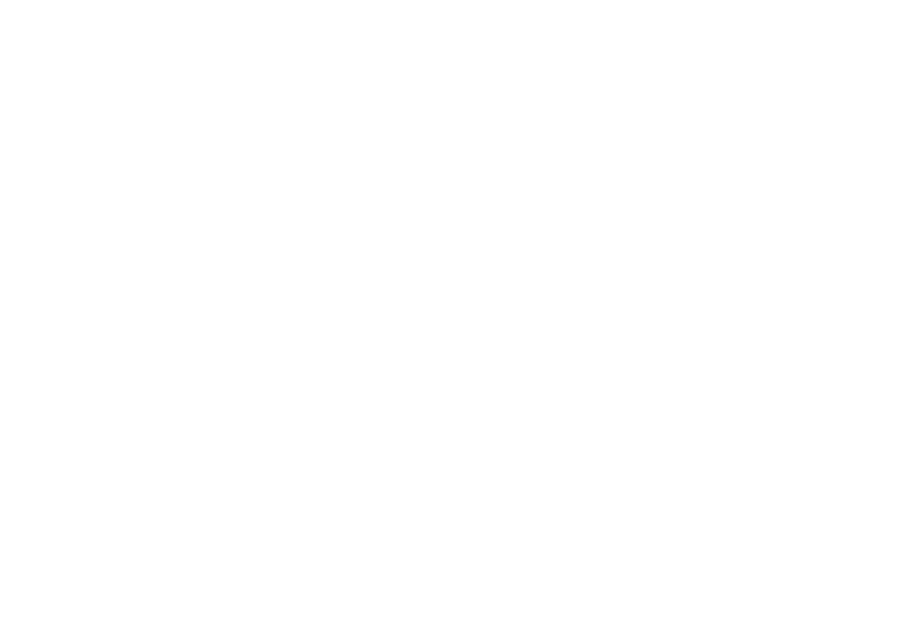
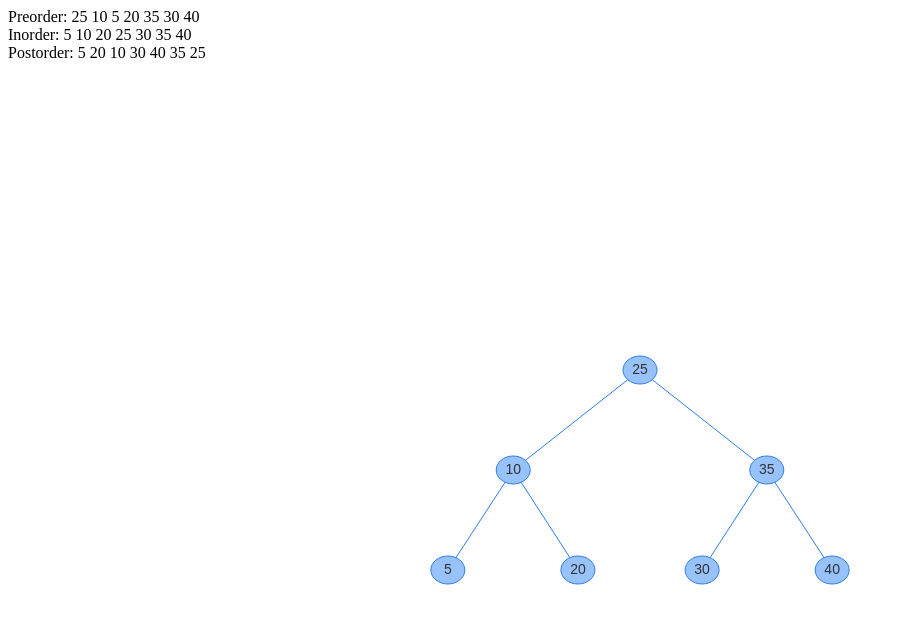
Before and after one commit to KritianWhite/lists-with-TDA, a plain HTML site: page No-lineal structure/Structure in js/Arboles/AVL/index.html in a window 1280 px wide. Shown: the whole page, without its empty margins (0-905 px from the left). Drawn offline with Linux system fonts and the light colour scheme.

Commit message:
All funtional... >.<

```diff
--- a/No-lineal structure/Structure in js/Arboles/AVL/AVL Tree.js
+++ b/No-lineal structure/Structure in js/Arboles/AVL/AVL Tree.js
@@ -129,3 +129,52 @@ class AVL {
         }
     }
 }
+
+function graficarAVL() {
+    var avl = new AVL()
+    avl.add(5)
+    avl.add(10)
+    avl.add(20)
+    avl.add(25)
+    avl.add(30)
+    avl.add(35)
+    avl.add(40)
+    document.getElementById("log").innerHTML+='Preorder:  '
+    avl.preorder(avl.root)
+    document.getElementById("log").innerHTML+='<br>Inorder:   '
+    avl.inorder(avl.root)
+    document.getElementById("log").innerHTML+='<br>Postorder: '
+    avl.postorder(avl.root)
+    avl.dot = '{'
+    avl.dotgen(avl.root)
+    avl.dot += '}'
+    //return avl.dot
+
+
+	 // create a network
+	 var container = document.getElementById("mynetwork");
+	 var DOTstring = avl.dot
+	 var parsedData = vis.parseDOTNetwork(DOTstring);
+	 var data = {
+		 nodes: parsedData.nodes,
+		 edges: parsedData.edges
+	 }
+	 var options = {
+		 nodes: {
+			 widthConstraint: 20,
+		 },
+		 layout: {
+			 hierarchical: {
+				 levelSeparation: 100,
+				 nodeSpacing: 100,
+				 parentCentralization: true,
+				 direction: 'UD',        // UD, DU, LR, RL
+				 sortMethod: 'directed',  // hubsize, directed
+				 shakeTowards: 'roots'  // roots, leaves
+			 },
+		 },
+	 };
+	 var network = new vis.Network(container, data, options);
+
+}
+graficarAVL()
--- a/No-lineal structure/Structure in js/Arboles/AVL/Mostrar AVL.js
+++ b/No-lineal structure/Structure in js/Arboles/AVL/Mostrar AVL.js
@@ -19,6 +19,7 @@ function avl() {
     avl.dotgen(avl.root)
     avl.dot += '}'
 
+    // Usando la libreria vis-network
     let container = document.getElementById("mynetwork");
 	let DOTstring = avl()
 	let parsedData = vis.parseDOTNetwork(DOTstring);
--- a/No-lineal structure/Structure in js/Arboles/AVL/index.html
+++ b/No-lineal structure/Structure in js/Arboles/AVL/index.html
@@ -1,19 +1,13 @@
 <html lang="en">
-
 <head>
-    <title>AVL Tree</title>
+<title>AVL Tree</title>
+<script type="text/javascript" src="./vis-network.min.js"></script>
 
 </head>
-
 <body>
     <p id="log"></p>
     <div id="mynetwork"></div>
 
-
-    <script type="text/javascript" src="vis-network.min.js"></script>
-    <script type="text/javascript" src="./AVL Tree.js"></script>
-    <script type="text/javascript" src="./Mostrar AVL.js"></script>
-
+    <script type="module" src="./AVL Tree.js"></script>
 </body>
-
 </html>
```
